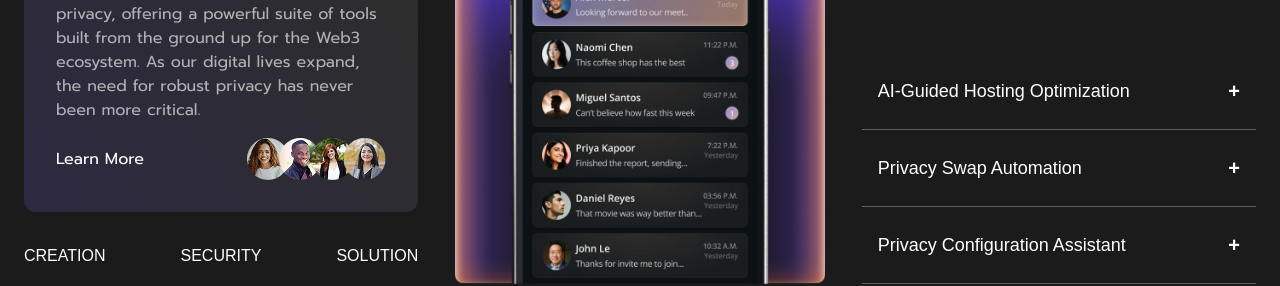
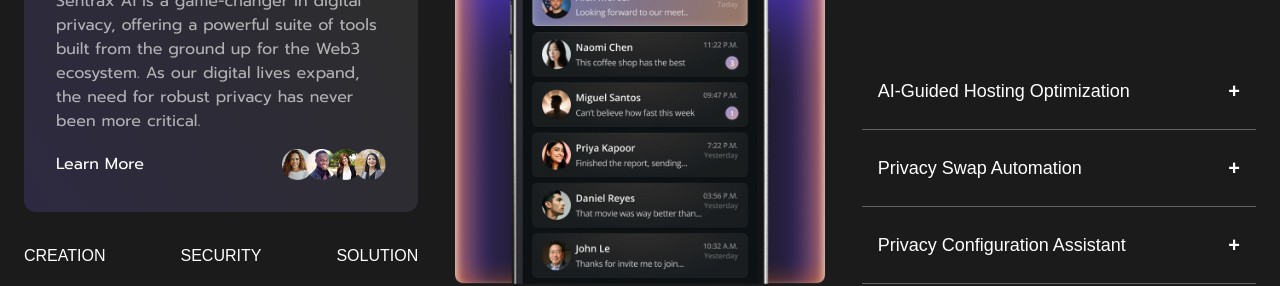
Before and after one commit to salman92-dev/sentraxai, a Next.js app: page / in a window 1280 px wide. Shown: the part 1840-2126 px from the top of the page. Built offline with nearby package versions, Linux system fonts and the light colour scheme.

Commit message:
Add files via upload

```diff
--- a/src/app/page.js
+++ b/src/app/page.js
@@ -161,7 +161,7 @@ export default function Home() {
                 <a href="#" className="prompt-regular text-white">
                   Learn More
                 </a>
-                <Image src="/people.png" alt="people" height={42} width={139} />
+                <Image src="/people.png" alt="people" height={168} width={554} className="w-26" />
                </div>
              </motion.div>
 
```
